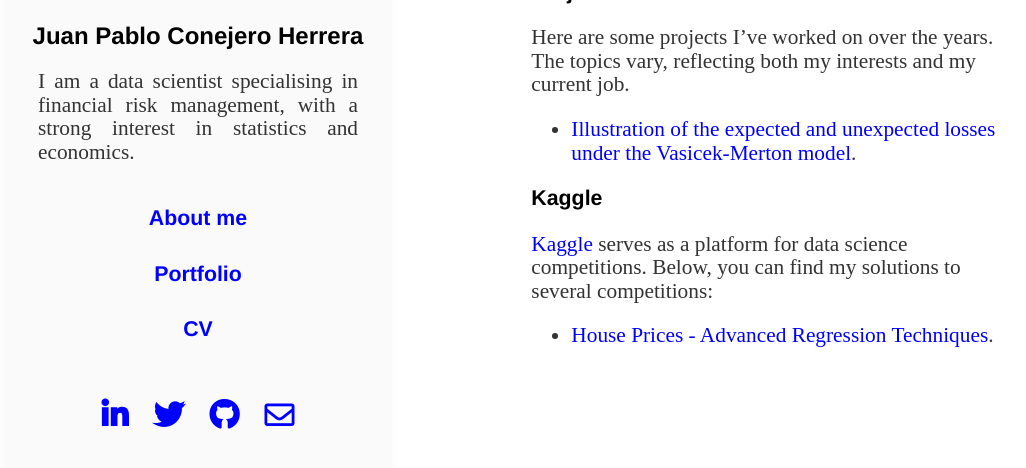
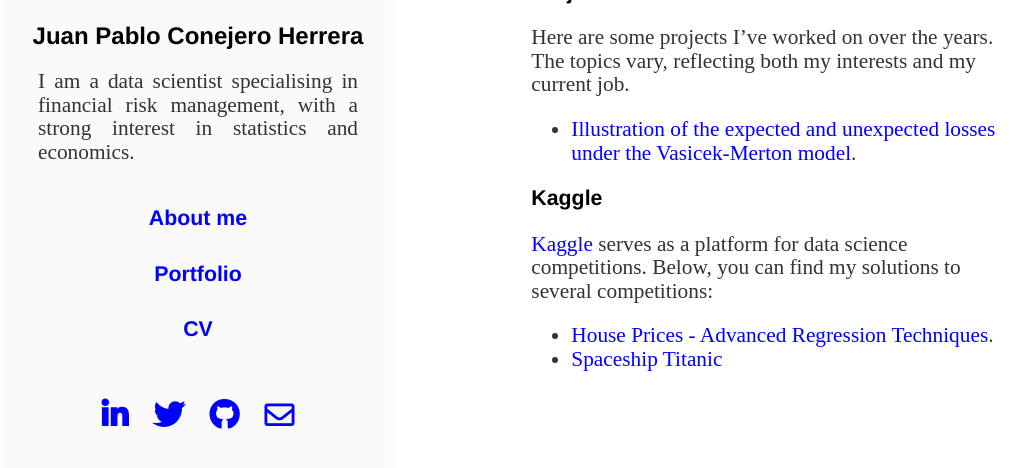
Before and after one commit to jpconher/jpconher.github.io, a Jekyll site: the page built from portfolio/index.md, in a window 1280 px wide, cut to the strip 321-789 px from the top of the page. Shown: the whole strip, without its empty margins (130-1156 px from the left). Built offline with Jekyll 4.4.1, drawn with Linux system fonts in a browser that asks for light colours; nearby versions of some CDN libraries.

Commit message:
Update index.md

```diff
--- a/portfolio/index.md
+++ b/portfolio/index.md
@@ -22,3 +22,4 @@
 <a href="https://www.kaggle.com/" target="_blank">Kaggle</a> serves as a platform for data science competitions. Below, you can find my solutions to several competitions:
 
 - [House Prices - Advanced Regression Techniques](https://www.kaggle.com/code/juanconher/predicting-house-price-with-linear-regression).
+- [Spaceship Titanic](https://www.kaggle.com/code/juanconher/spaceship-titanic-with-decision-trees)
```
